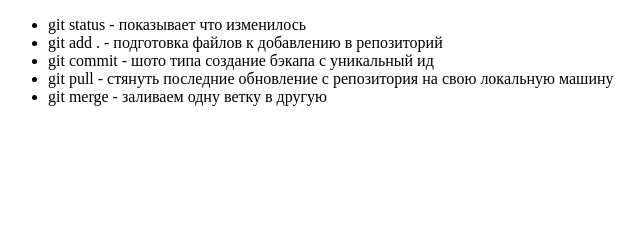
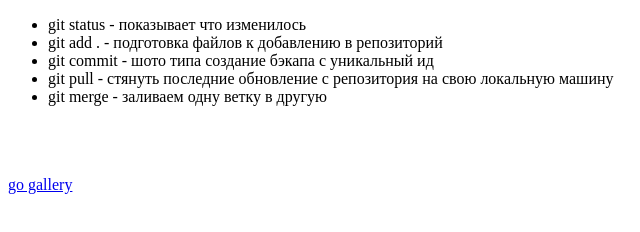
Before and after one commit to ungamingaa/dz7, a plain HTML site: page index.html in a window 1280 px wide. Shown: the full height of the page, 0-640 px from the left. Drawn offline with Linux system fonts and the light colour scheme.

Commit message:
feat: add url to index.html

```diff
--- a/index.html
+++ b/index.html
@@ -14,5 +14,9 @@
         <li>git pull - стянуть последние обновление с репозитория на свою локальную машину</li>
         <li>git merge - заливаем одну ветку в другую</li>
     </ul>
+    <br>
+    <br>
+    <br>
+    <a href="./gallery.html">go gallery</a>
 </body>
 </html>
```
